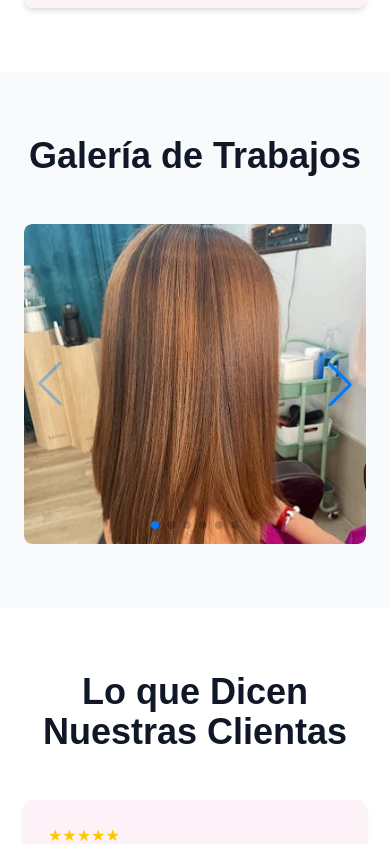
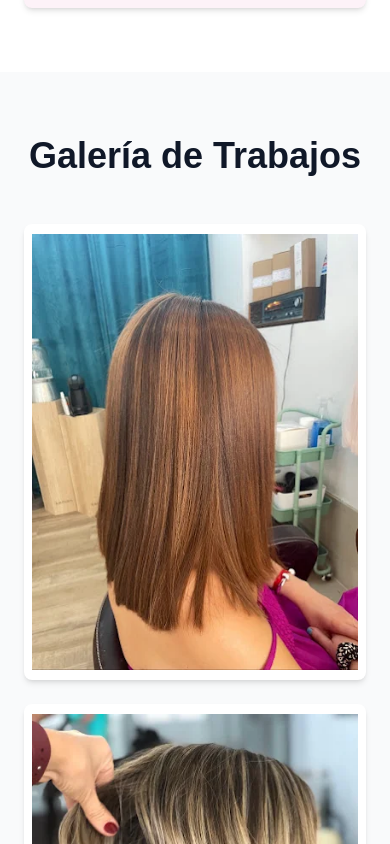
Before and after one commit to danbeljim/noemilealpeluqueria, a Next.js app: page / in a window 390 px wide. Shown: the part 1460-2304 px from the top of the page. Built offline with nearby package versions, Linux system fonts and the light colour scheme.

Commit message:
Change gallery to static grid with complete images
- Remove carousel, show all 6 images at once
- Desktop: 3 columns, Tablet: 2 columns, Mobile: 1 column
- Images display complete without cropping (object-contain)
- 3:4 aspect ratio for consistent layout

```diff
--- a/app/components/Gallery.tsx
+++ b/app/components/Gallery.tsx
@@ -1,11 +1,4 @@
-'use client';
-
 import Image from "next/image";
-import { Swiper, SwiperSlide } from "swiper/react";
-import { Navigation, Pagination } from "swiper/modules";
-import "swiper/css";
-import "swiper/css/navigation";
-import "swiper/css/pagination";
 
 const galleryImages = [
   { id: 1, src: "/gallery/imagen1.jpg", title: "Corte Moderno" },
@@ -19,36 +12,26 @@ const galleryImages = [
 export default function Gallery() {
   return (
     <section id="galeria" className="py-16 px-6 bg-gray-50">
-      <div className="max-w-4xl mx-auto">
+      <div className="max-w-7xl mx-auto">
         <h2 className="text-4xl font-bold text-center mb-12 text-gray-900">
           Galería de Trabajos
         </h2>
-        <Swiper
-          modules={[Navigation, Pagination]}
-          navigation
-          pagination={{ clickable: true }}
-          slidesPerView={1}
-          breakpoints={{
-            640: { slidesPerView: 2 },
-            1024: { slidesPerView: 3 }
-          }}
-          spaceBetween={20}
-          className="rounded-lg"
+        <div className="grid grid-cols-1 md:grid-cols-2 lg:grid-cols-3 gap-6">
+          {galleryImages.map((image) => (
+            <div
+              key={image.id}
+              className="relative rounded-lg overflow-hidden shadow-md hover:shadow-lg transition bg-white"
+              style={{ aspectRatio: "3/4" }}
             >
-          {galleryImages.map((image) => (
-            <SwiperSlide key={image.id}>
-              <div className="relative w-full h-80 rounded-lg overflow-hidden shadow-md">
               <Image
                 src={image.src}
                 alt={image.title}
                 fill
-                  className="object-cover"
-                  priority={image.id === 1}
+                className="object-contain p-2"
               />
             </div>
-            </SwiperSlide>
           ))}
-        </Swiper>
+        </div>
       </div>
     </section>
   );
```
Lines whose indentation alone changed are shown as unchanged.
